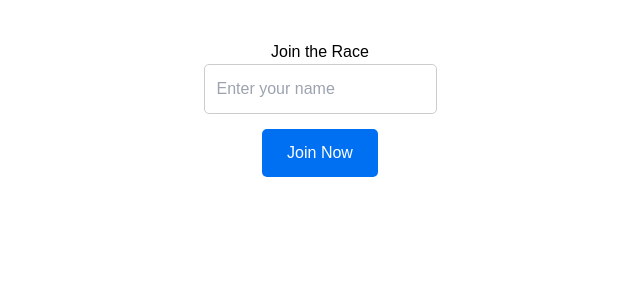
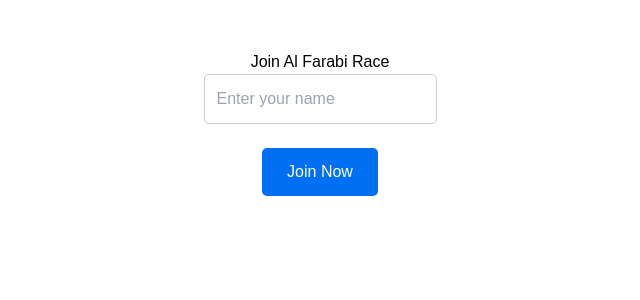
Before and after one commit to faragallam/Live-Race, a Next.js app: page /student in a window 1280 px wide. Shown: the top 300 px of the page, without its empty margins (320-960 px from the left). Built offline with nearby package versions, Linux system fonts and the light colour scheme.

Commit message:
Update student.js

```diff
--- a/pages/student.js
+++ b/pages/student.js
@@ -6,35 +6,35 @@ export default function StudentPage() {
 
   const joinRace = async () => {
     if (!name) return;
-    setStatus('Sending...');
+    setStatus('Joining...');
 
     try {
       const res = await fetch('/api/pusher', {
         method: 'POST',
         headers: { 'Content-Type': 'application/json' },
-        body: JSON.stringify({ name: name })
+        body: JSON.stringify({ name })
       });
 
       if (res.ok) {
-        setStatus('✅ Success!');
+        setStatus('✅ Joined successfully!');
       } else {
-        setStatus('❌ Error: ' + res.status);
+        setStatus('❌ Failed to join.');
       }
     } catch (err) {
-      setStatus('❌ Network Error');
+      setStatus('❌ Network error.');
     }
   };
 
   return (
-    <div style={{ padding: '40px', textAlign: 'center', fontFamily: 'sans-serif' }}>
-      <h2>Join the Race</h2>
+    <div style={{ textAlign: 'center', padding: '50px', fontFamily: 'sans-serif' }}>
+      <h1>Join Al Farabi Race</h1>
       <input
         value={name}
-        onChange={(e) => setName(e.target.value)}
+        onChange={e => setName(e.target.value)}
         placeholder="Enter your name"
-        style={{ padding: '12px', fontSize: '16px', marginBottom: '15px', borderRadius: '5px', border: '1px solid #ccc' }}
+        style={{ padding: '12px', fontSize: '16px', borderRadius: '5px', border: '1px solid #ccc' }}
       />
-      <br/>
+      <br /><br />
       <button
         onClick={joinRace}
         style={{ padding: '12px 25px', fontSize: '16px', background: '#0070f3', color: 'white', border: 'none', borderRadius: '5px' }}>
```
